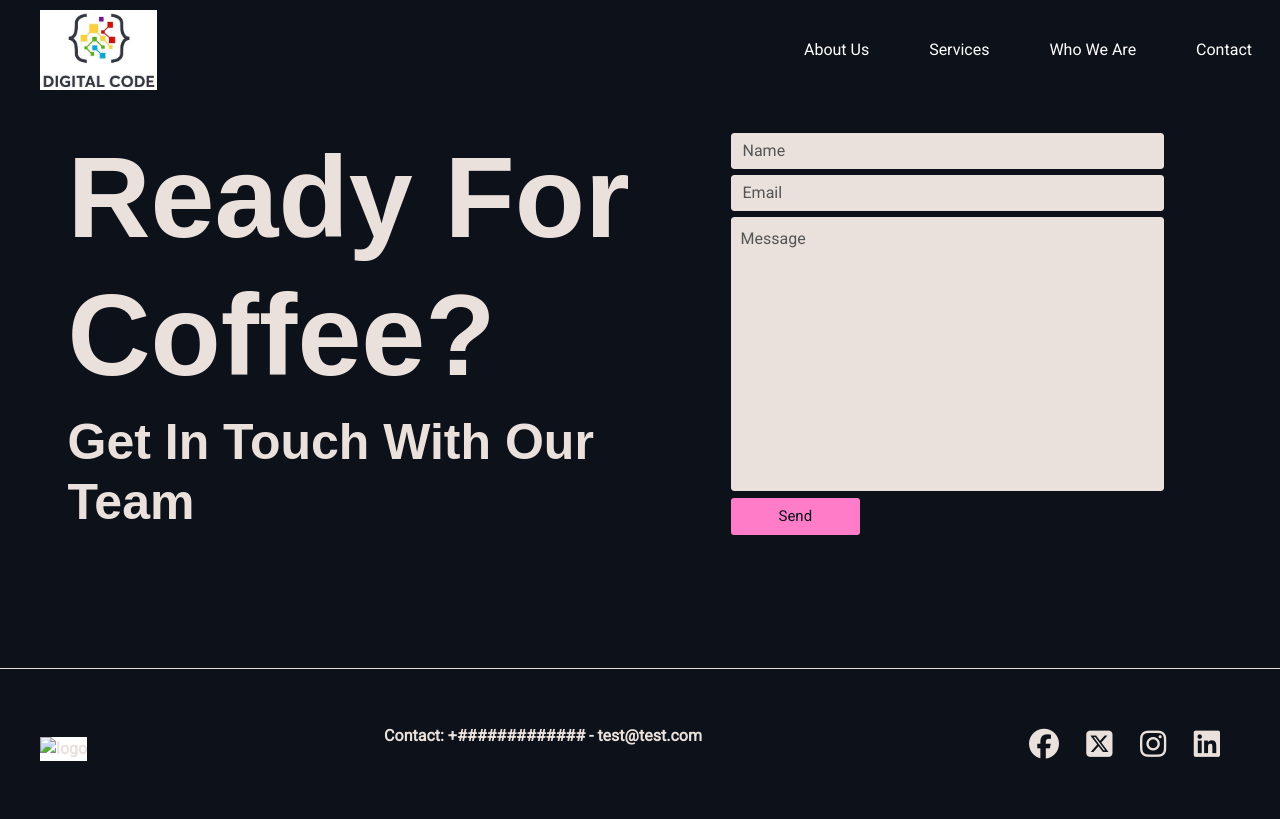
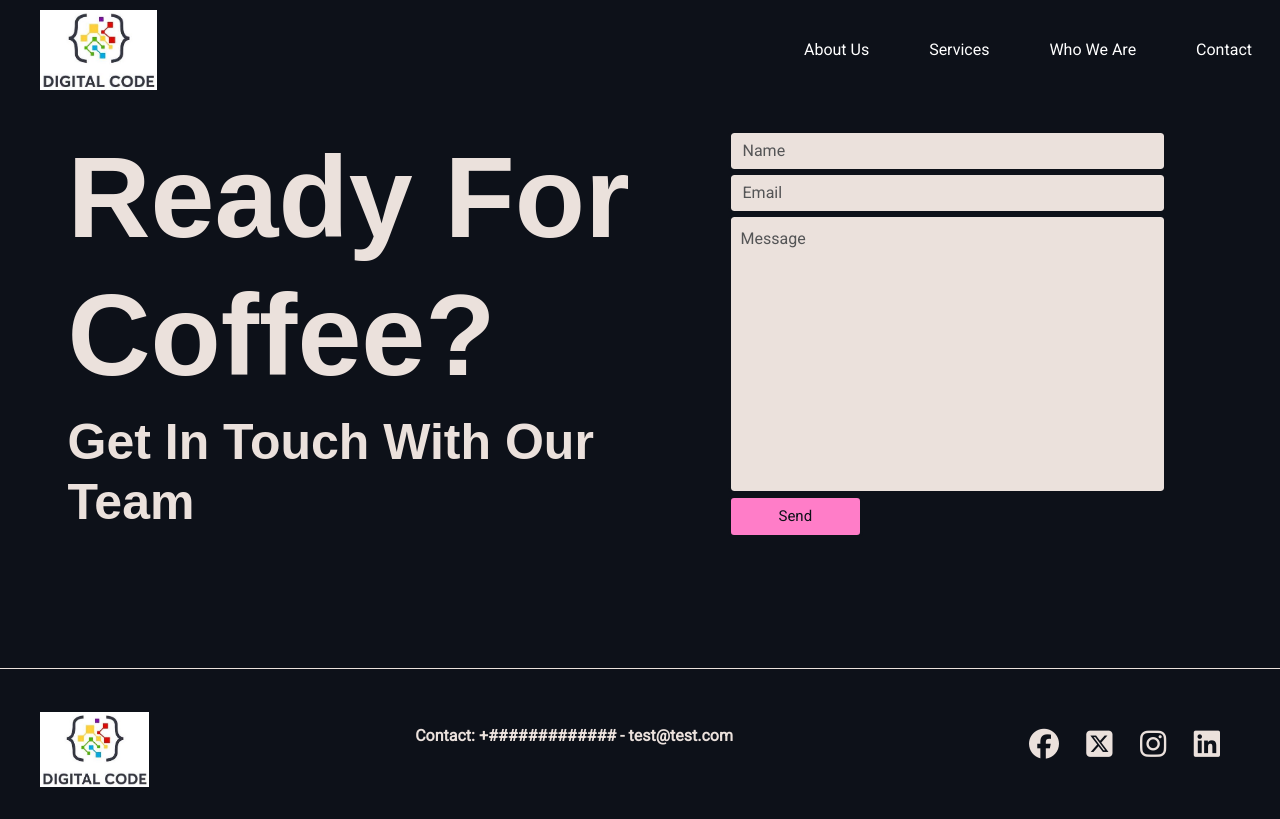
Before and after one commit to Fer-Cavalli/PF-Cavalli, a plain HTML site: page pages/contact.html in a window 1280 px wide. Drawn offline with nearby package versions, Linux system fonts and the light colour scheme; the site is published under a folder, as on GitHub Pages, so addresses that start at the root find nothing.

Commit message:
logo footer

```diff
--- a/pages/contact.html
+++ b/pages/contact.html
@@ -57,7 +57,7 @@
 
     <footer class="footer">
         <div class="fooimg">
-            <a href="../index.html"><img src="/img/Codelog.jpeg" alt="logo"></a>
+            <a href="../index.html"><img src="../img/Codelog.jpeg" alt="logo"></a>
         </div>
         <div>
             <p>Contact:
```
Also changed, not shown: pages/services.html (+1 -1 lines), pages/who_we_are.html (+1 -1 lines).
